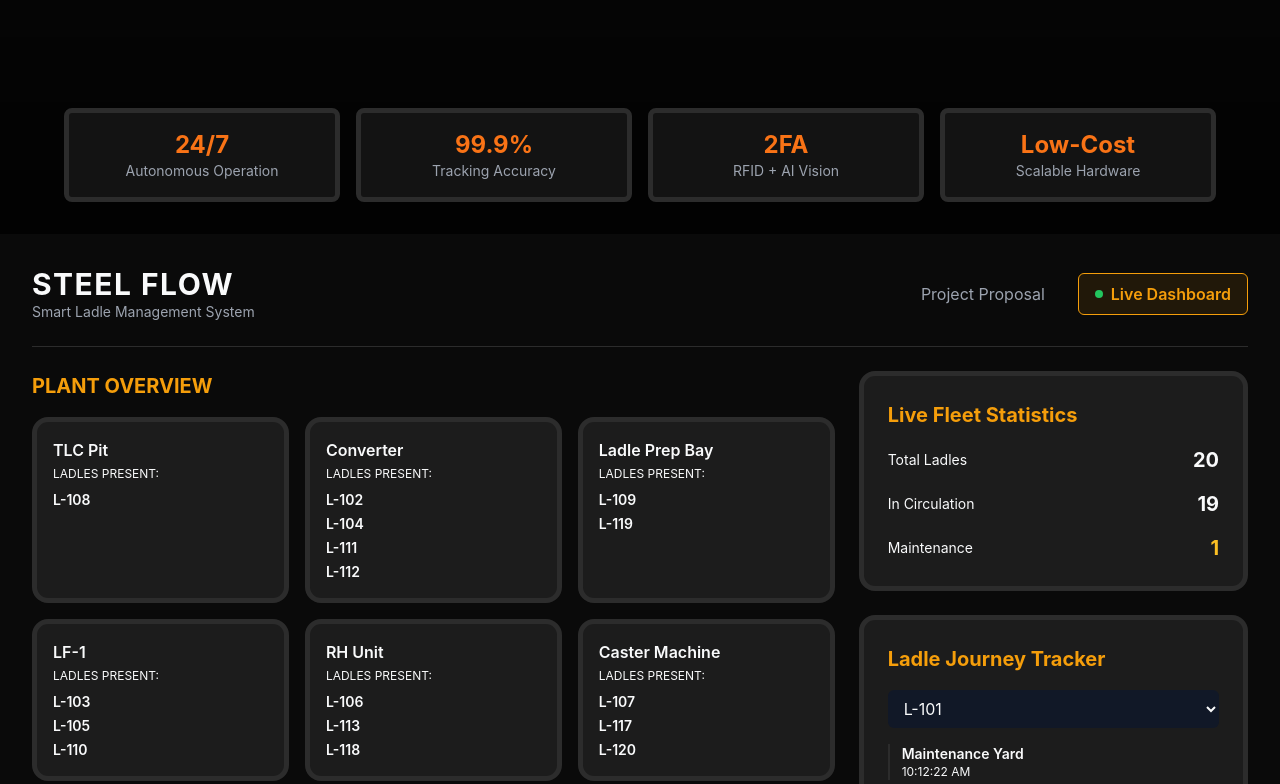
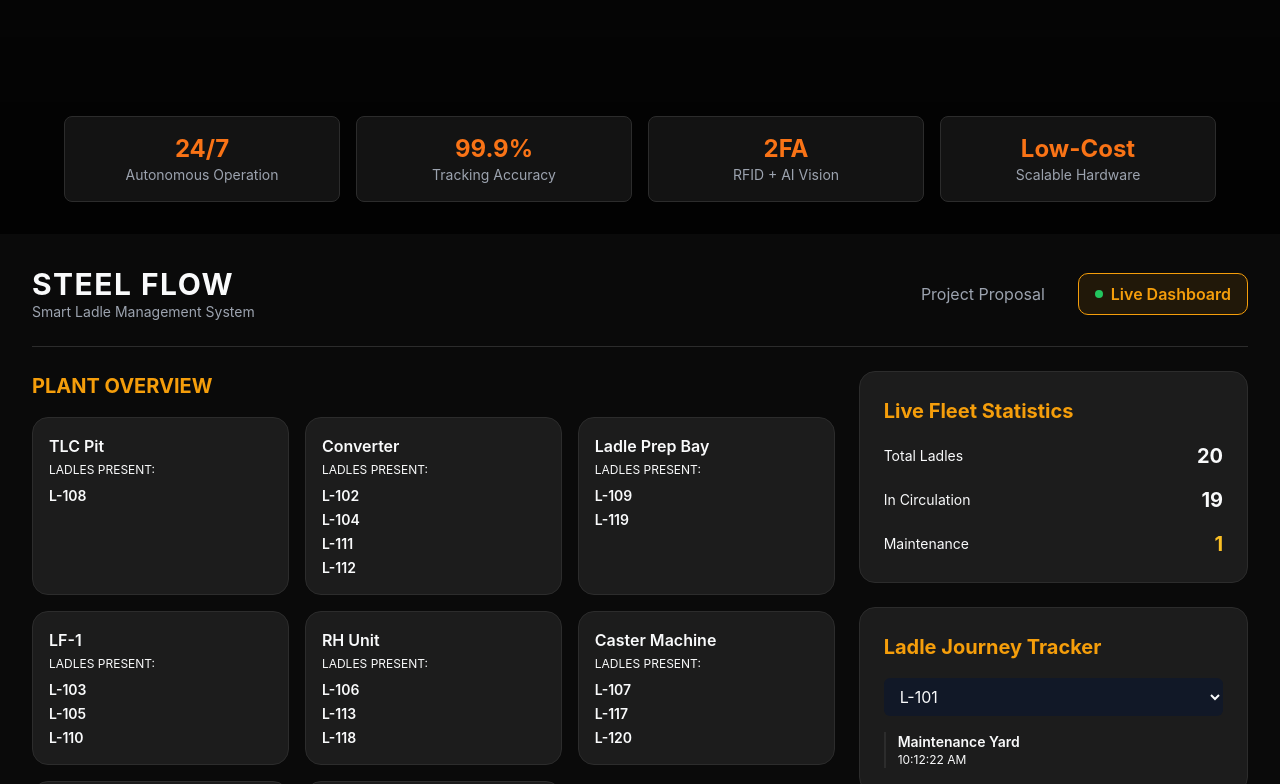
Before and after one commit to Ebaad-esr/ladle, a plain HTML site: page public/index.html in a window 1280 px wide. Shown: the part 566-1350 px from the top of the page. Drawn offline with nearby package versions, Linux system fonts and the light colour scheme.

Commit message:
Update style.css

```diff
--- a/public/style.css
+++ b/public/style.css
@@ -22,7 +22,7 @@ body { font-family: 'Inter', sans-serif; background-color: var(--ui-dark-bg); co
 
 .nav-link {
     color: var(--ui-text-secondary);
-    padding: 8px 16px; border-radius: 6px; transition: all 0.2s;
+    padding: 8px 16px; border-radius: 10px; transition: all 0.2s;
     cursor: pointer; border: 1px solid transparent;
 }
 .nav-link:hover { color: var(--ui-text-primary); background-color: var(--ui-card-bg); }
@@ -35,7 +35,7 @@ body { font-family: 'Inter', sans-serif; background-color: var(--ui-dark-bg); co
 
 .card {
     background-color: var(--ui-card-bg);
-    border: 5px solid var(--ui-border);
+    border: 1px solid var(--ui-border);
     border-radius: 1rem;
     padding: 1.5rem;
 }
@@ -43,5 +43,5 @@ body { font-family: 'Inter', sans-serif; background-color: var(--ui-dark-bg); co
 .stat-card {
     background-color: rgba(28, 28, 28, 0.7); /* Adjusted for black theme */
     backdrop-filter: blur(20px);
-    border: 5px solid var(--ui-border);
+    border: 1px solid var(--ui-border);
 }
```
